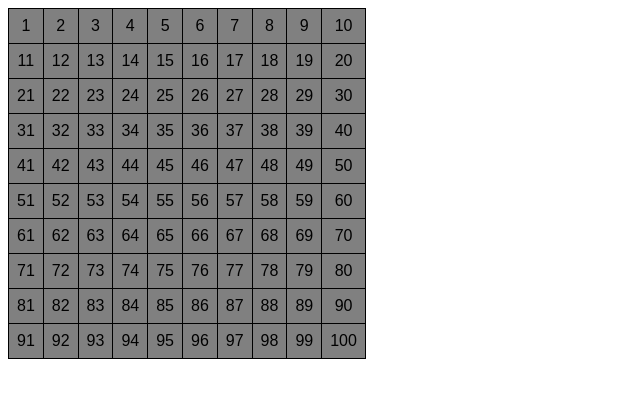
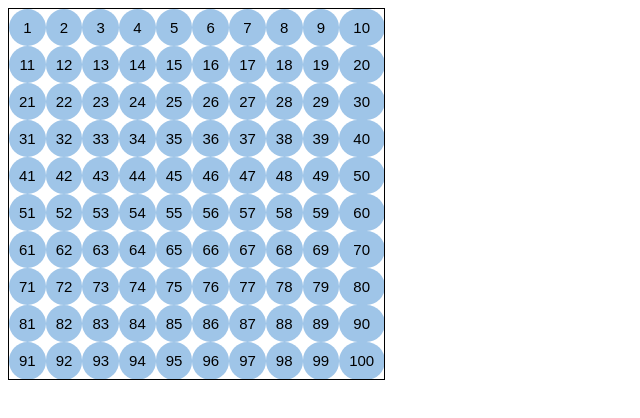
Before and after one commit to find4omis/find4omis, a plain HTML site: page index.html in a window 1280 px wide. Shown: the whole page, without its empty margins (0-640 px from the left). Drawn offline with Linux system fonts and the light colour scheme.

Commit message:
More fun

```diff
--- a/index.html
+++ b/index.html
@@ -13,10 +13,14 @@ body {
 		vertical-align: middle;
 	}
 
-th, td {
-  border: 1px solid black;
-  padding: 8px;
-  background-color: #808080;
+	th, td  {
+	      border-width: 1px;
+	      border-radius: 50px;
+	      border-color:black;
+	      padding: 10px;
+	      cursor:pointer;
+	      font-size: 15px;
+	      background-color: #9fc5e8;
 	}
 </style>
 </head>
```
Lines whose indentation alone changed are shown as unchanged.
